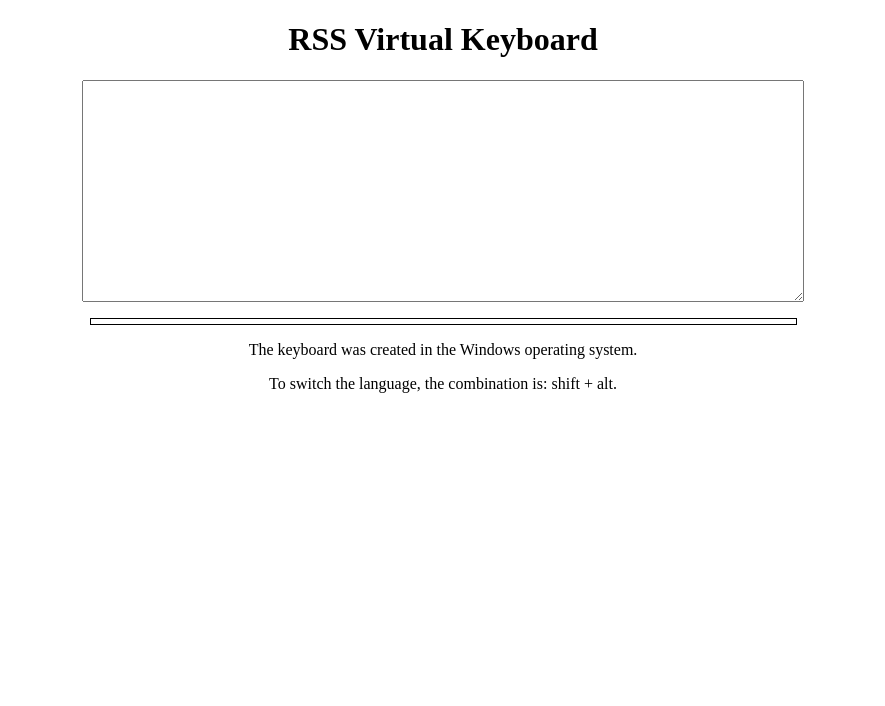
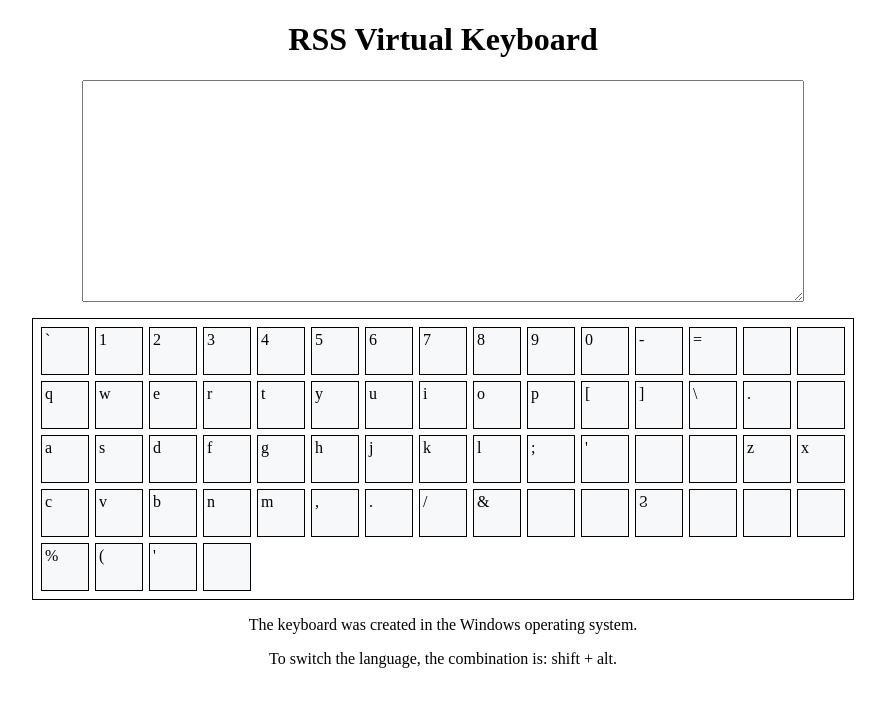
Before and after one commit to PavelGitH/virtual-keyboard, a plain HTML site: page index.html in a window 1280 px wide. Shown: the whole page, without its empty margins (197-1082 px from the left). Drawn offline with Linux system fonts and the light colour scheme.

Commit message:
feat: add function generation keyboard

```diff
--- a/scripts/body-builder.js
+++ b/scripts/body-builder.js
@@ -1,4 +1,15 @@
-const keyboard = [];
+const keyboard = [96, 49, 50, 51, 52, 53, 54, 55, 56, 57, 48, 45, 61, 8, 9, 113, 119,
+  101, 114, 116, 121, 117, 105, 111, 112, 91, 93, 92, 46, 0, 97, 115, 100, 102, 103,
+  104, 106, 107, 108, 59, 39, 13, 16, 122, 120, 99, 118, 98, 110, 109, 44, 46, 47, 38,
+  16, 17, 1000, 18, 32, 18, 37, 40, 39, 17];
+
+function initKeyboard() {
+  let out = '';
+  for (let i = 0; i < keyboard.length; i++) {
+    out += '<div class="key">' + String.fromCharCode(keyboard[i]) + '</div>';
+  }
+  document.querySelector('.keyboard').innerHTML = out;
+}
 
 function indexBuild() {
   let body = document.querySelector('body');
@@ -29,6 +40,8 @@ function indexBuild() {
   main.append(language);
   language.classList.add('language');
   language.innerText = `To switch the language, the combination is: shift + alt.`;
+
+  initKeyboard();
 }
 
 indexBuild();
--- a/styles/style.css
+++ b/styles/style.css
@@ -13,10 +13,19 @@
 }
 
 .keyboard {
-  width: 700px;
+  width: 810px;
+  display: flex;
+  flex-wrap: wrap;
   margin: 0 auto;
   padding: 5px;
-  padding-left: 0;
-  padding-bottom: 0;
   border: 1px solid black;
 }
+
+.key {
+  width: 40px;
+  height: 40px;
+  border: 1px solid black;
+  background-color: #f6f8fa;
+  margin: 3px;
+  padding: 3px;
+}
```
